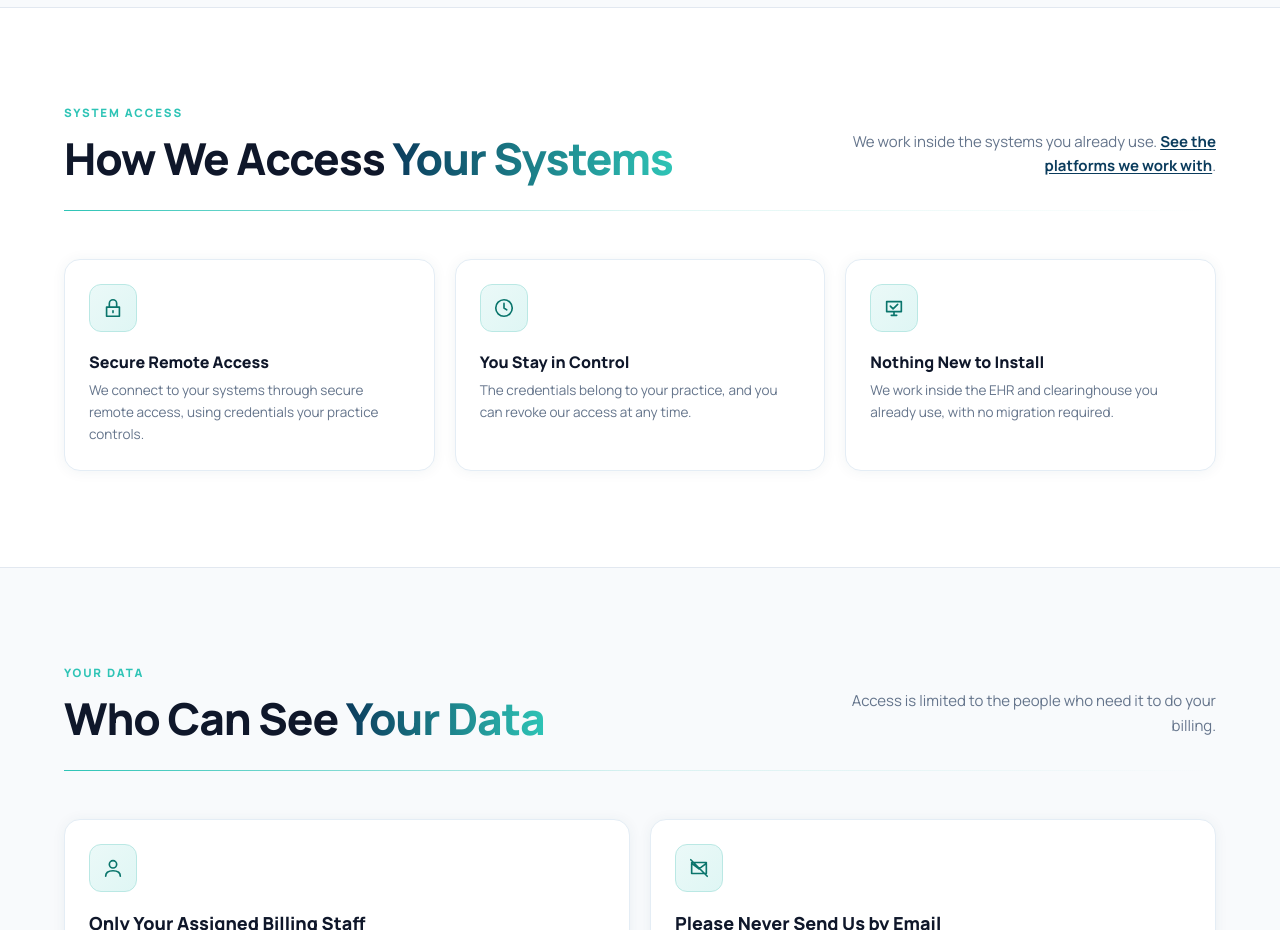
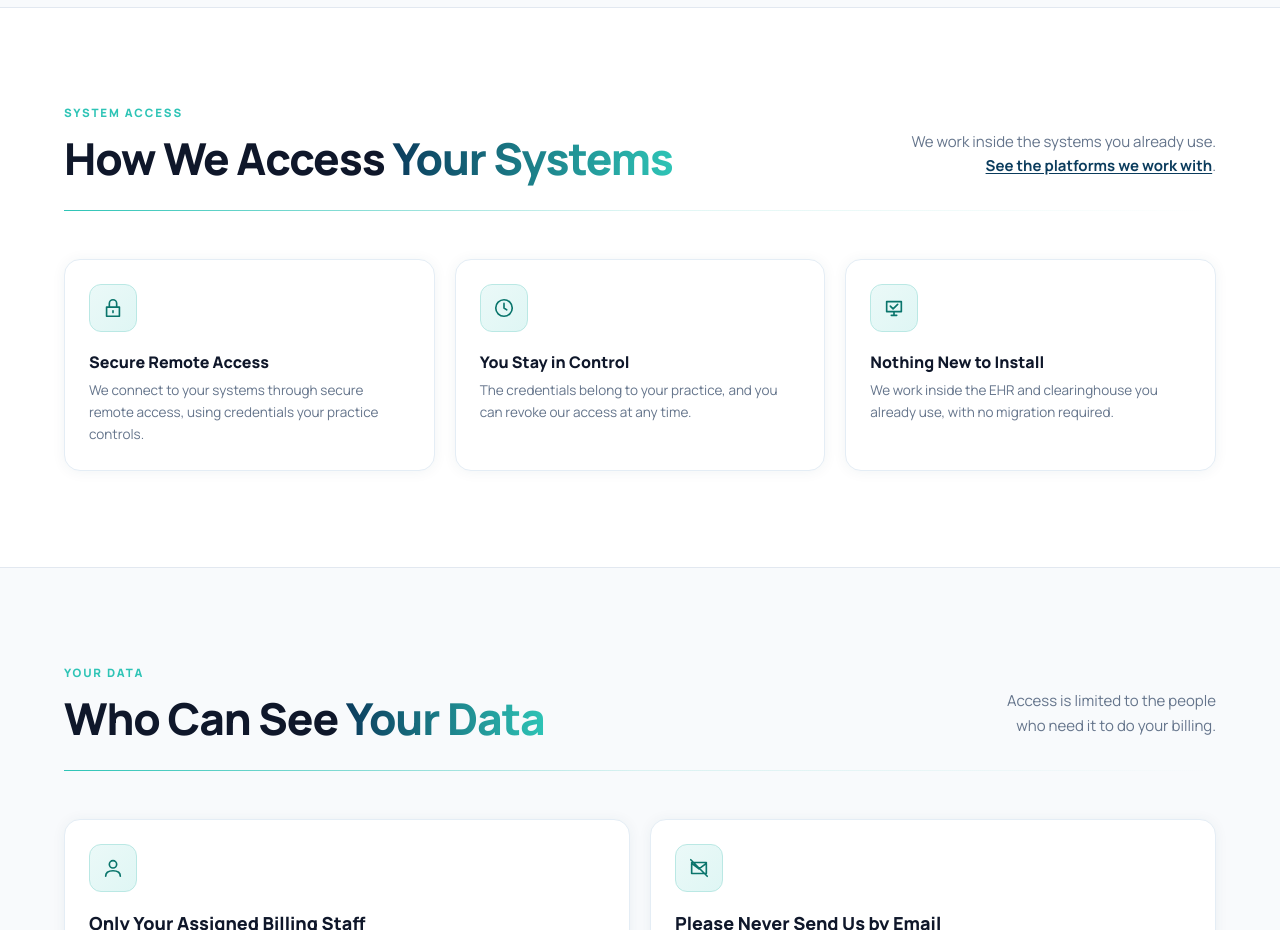
Before and after one commit to sagheershad-lang/swiftbillingrcm, a Next.js app: page /security in a window 1280 px wide. Shown: the part 1460-2390 px from the top of the page. Built offline with nearby package versions, Linux system fonts and the light colour scheme.

Commit message:
Fix section header link wrapping
Co-Authored-By: Claude Opus 5.5 <noreply@anthropic.com>

```diff
--- a/app/ehr-integrations/page.tsx
+++ b/app/ehr-integrations/page.tsx
@@ -1,11 +1,10 @@
 import type { Metadata } from 'next'
 import type { ReactNode } from 'react'
-import Link from 'next/link'
 import Nav from '@/components/Nav'
 import Footer from '@/components/Footer'
 import FadeIn from '@/components/FadeIn'
 import PageHero from '@/components/PageHero'
-import { SectionHeader, LightCard, IconTile, CtaBand } from '@/components/PageSections'
+import { SectionHeader, HeaderLink, LightCard, IconTile, CtaBand } from '@/components/PageSections'
 import { platforms, PLATFORM_DISCLAIMER } from '@/lib/platforms'
 import { pageMetadata } from '@/lib/seo'
 
@@ -53,7 +52,7 @@ export default function EhrIntegrations() {
             eyebrow="How We Work"
             title="Inside the Systems"
             accent="You Already Use"
-            desc={<>No migration and no new software. <Link href="/security" className="font-bold text-[#0B3C5D] hover:text-[#0a756c] underline underline-offset-2 max-md:inline-flex max-md:min-h-[44px] max-md:items-center">How we keep access secure</Link>.</>}
+            desc={<>No migration and no new software. <HeaderLink href="/security">How we keep access secure</HeaderLink></>}
           />
           <div className="grid md:grid-cols-3 gap-5">
             {steps.map((c, i) => (
--- a/app/pricing/page.tsx
+++ b/app/pricing/page.tsx
@@ -5,7 +5,7 @@ import Footer from '@/components/Footer'
 import FadeIn from '@/components/FadeIn'
 import PageHero from '@/components/PageHero'
 import PageFAQ from '@/components/PageFAQ'
-import { SectionHeader, CheckBadge, LightCard, CtaBand, faqJsonLd } from '@/components/PageSections'
+import { SectionHeader, HeaderLink, CheckBadge, LightCard, CtaBand, faqJsonLd } from '@/components/PageSections'
 import { coreServices } from '@/lib/services-data'
 import { pageMetadata } from '@/lib/seo'
 
@@ -109,7 +109,7 @@ export default function Pricing() {
             eyebrow="What Is Included"
             title="Core Billing"
             accent="Services"
-            desc={<>Every core service below is part of our billing work. <Link href="/services" className="font-bold text-[#0B3C5D] hover:text-[#0a756c] underline underline-offset-2 max-md:inline-flex max-md:min-h-[44px] max-md:items-center">See all services</Link>.</>}
+            desc={<>Every core service below is part of our billing work. <HeaderLink href="/services">See all services</HeaderLink></>}
           />
           <FadeIn>
             <ul className="grid sm:grid-cols-2 gap-3">
--- a/app/security/page.tsx
+++ b/app/security/page.tsx
@@ -1,12 +1,11 @@
 import type { Metadata } from 'next'
 import type { ReactNode } from 'react'
-import Link from 'next/link'
 import Nav from '@/components/Nav'
 import Footer from '@/components/Footer'
 import FadeIn from '@/components/FadeIn'
 import PageHero from '@/components/PageHero'
 import PageFAQ from '@/components/PageFAQ'
-import { SectionHeader, LightCard, IconTile, CtaBand, faqJsonLd } from '@/components/PageSections'
+import { SectionHeader, HeaderLink, LightCard, IconTile, CtaBand, faqJsonLd } from '@/components/PageSections'
 import { pageMetadata } from '@/lib/seo'
 
 export const metadata: Metadata = pageMetadata({
@@ -161,7 +160,7 @@ export default function Security() {
             eyebrow="System Access"
             title="How We Access"
             accent="Your Systems"
-            desc={<>We work inside the systems you already use. <Link href="/ehr-integrations" className="font-bold text-[#0B3C5D] hover:text-[#0a756c] underline underline-offset-2 max-md:inline-flex max-md:min-h-[44px] max-md:items-center">See the platforms we work with</Link>.</>}
+            desc={<>We work inside the systems you already use. <HeaderLink href="/ehr-integrations">See the platforms we work with</HeaderLink></>}
           />
           <div className="grid md:grid-cols-3 gap-5">
             {access.map((c, i) => (
--- a/components/Contact.tsx
+++ b/components/Contact.tsx
@@ -165,7 +165,7 @@ export default function Contact() {
                 </span>
               </h2>
             </div>
-            <p className="text-[15px] text-[#64748B] leading-relaxed max-w-[360px] lg:text-right lg:pb-1">
+            <p className="text-[15px] text-[#64748B] leading-relaxed max-w-[360px] lg:text-right lg:pb-1 text-balance">
               Free revenue audit within 24 hours. No obligation and no sales pressure, just a clear look at where your revenue stands.
             </p>
           </div>
--- a/components/PageSections.tsx
+++ b/components/PageSections.tsx
@@ -5,7 +5,20 @@ import FadeIn from './FadeIn'
 /* Shared building blocks for the simple content pages (Pricing, Security, EHR Integrations),
    following the design system in PROJECT_CONTEXT.md section 6. */
 
-/** Section header: teal eyebrow, H2 with a navy to teal gradient span, description on the right, teal hairline */
+/** Inline link at the end of a SectionHeader description: never breaks mid link, and sits on its own
+ *  line on desktop (right aligned), e.g. desc={<>Sentence. <HeaderLink href="/x">See more</HeaderLink></>} */
+export function HeaderLink({ href, children }: { href: string; children: ReactNode }) {
+  return (
+    <span className="whitespace-nowrap lg:block">
+      <Link href={href} className="font-bold text-[#0B3C5D] hover:text-[#0a756c] underline underline-offset-2 max-md:inline-flex max-md:min-h-[44px] max-md:items-center">
+        {children}
+      </Link>.
+    </span>
+  )
+}
+
+/** Section header: teal eyebrow, H2 with a navy to teal gradient span, description on the right, teal hairline.
+ *  The description uses text-balance so no line ends with a single word left alone. */
 export function SectionHeader({ eyebrow, title, accent, desc }: { eyebrow: string; title: string; accent: string; desc: ReactNode }) {
   return (
     <FadeIn className="mb-10 sm:mb-12">
@@ -24,7 +37,7 @@ export function SectionHeader({ eyebrow, title, accent, desc }: { eyebrow: strin
             </span>
           </h2>
         </div>
-        <p className="text-[15px] text-[#64748B] leading-relaxed max-w-[380px] lg:text-right lg:pb-1">{desc}</p>
+        <p className="text-[15px] text-[#64748B] leading-relaxed max-w-[380px] lg:text-right lg:pb-1 text-balance">{desc}</p>
       </div>
       <div className="mt-7 h-px" style={{ background: 'linear-gradient(90deg, #2EC4B6, rgba(46,196,182,0.15), transparent)' }} />
     </FadeIn>
--- a/components/Process.tsx
+++ b/components/Process.tsx
@@ -86,7 +86,7 @@ export default function Process() {
                 </span>
               </h2>
             </div>
-            <p className="text-[15px] text-[#64748B] leading-relaxed max-w-[360px] lg:text-right lg:pb-1">
+            <p className="text-[15px] text-[#64748B] leading-relaxed max-w-[360px] lg:text-right lg:pb-1 text-balance">
               A streamlined, transparent process that keeps you informed and keeps your revenue flowing.
             </p>
           </div>
--- a/components/ServicePageLayout.tsx
+++ b/components/ServicePageLayout.tsx
@@ -270,7 +270,7 @@ function ServiceFAQ({ service }: { service: ServiceData }) {
                 </span>
               </h2>
             </div>
-            <p className="text-[15px] text-[#64748B] leading-relaxed max-w-[360px] lg:text-right lg:pb-1">
+            <p className="text-[15px] text-[#64748B] leading-relaxed max-w-[360px] lg:text-right lg:pb-1 text-balance">
               Straight answers to what practices ask us most about {service.name}.
             </p>
           </div>
--- a/components/Services.tsx
+++ b/components/Services.tsx
@@ -124,7 +124,7 @@ export default function Services() {
                 </span>
               </h2>
             </div>
-            <p className="text-[15px] text-[#64748B] leading-relaxed max-w-[360px] lg:text-right lg:pb-1">
+            <p className="text-[15px] text-[#64748B] leading-relaxed max-w-[360px] lg:text-right lg:pb-1 text-balance">
               We manage every step from patient registration to final payment, so your team can focus entirely on patient care.
             </p>
           </div>
--- a/components/Switching.tsx
+++ b/components/Switching.tsx
@@ -78,7 +78,7 @@ export default function Switching() {
                 </span>
               </h2>
             </div>
-            <p className="text-[15px] text-[#64748B] leading-relaxed max-w-[360px] lg:text-right lg:pb-1">
+            <p className="text-[15px] text-[#64748B] leading-relaxed max-w-[360px] lg:text-right lg:pb-1 text-balance">
               Moving your billing should not interrupt your cash flow. Here is how we keep the switch smooth.
             </p>
           </div>
--- a/components/Testimonials.tsx
+++ b/components/Testimonials.tsx
@@ -111,7 +111,7 @@ export default function Testimonials() {
                 </span>
               </h2>
             </div>
-            <p className="text-[15px] text-[#64748B] leading-relaxed max-w-[380px] lg:text-right lg:pb-1">
+            <p className="text-[15px] text-[#64748B] leading-relaxed max-w-[380px] lg:text-right lg:pb-1 text-balance">
               Focused on long-term provider relationships, operational clarity, and reliable billing workflows, not just short-term metrics.
             </p>
           </div>
```
